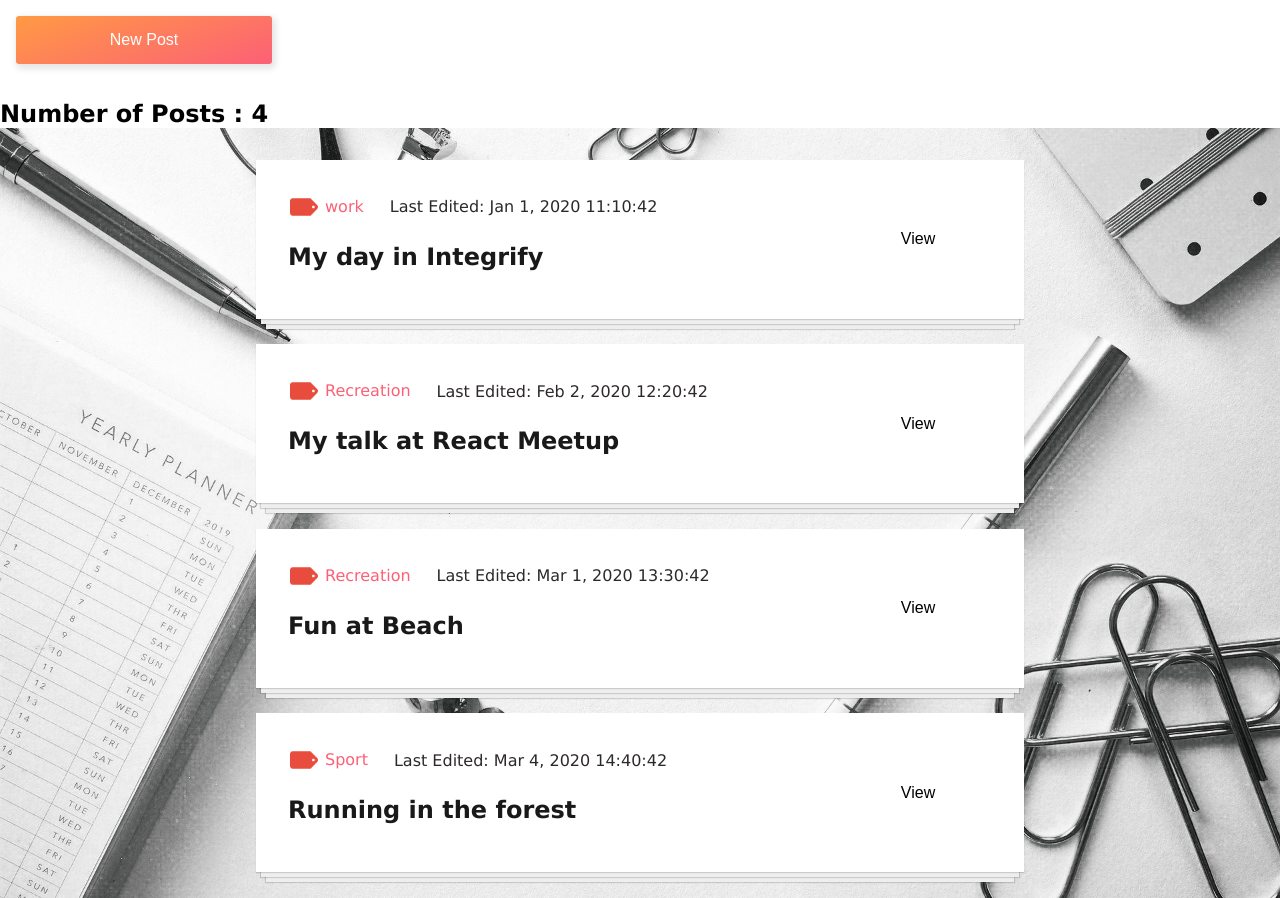
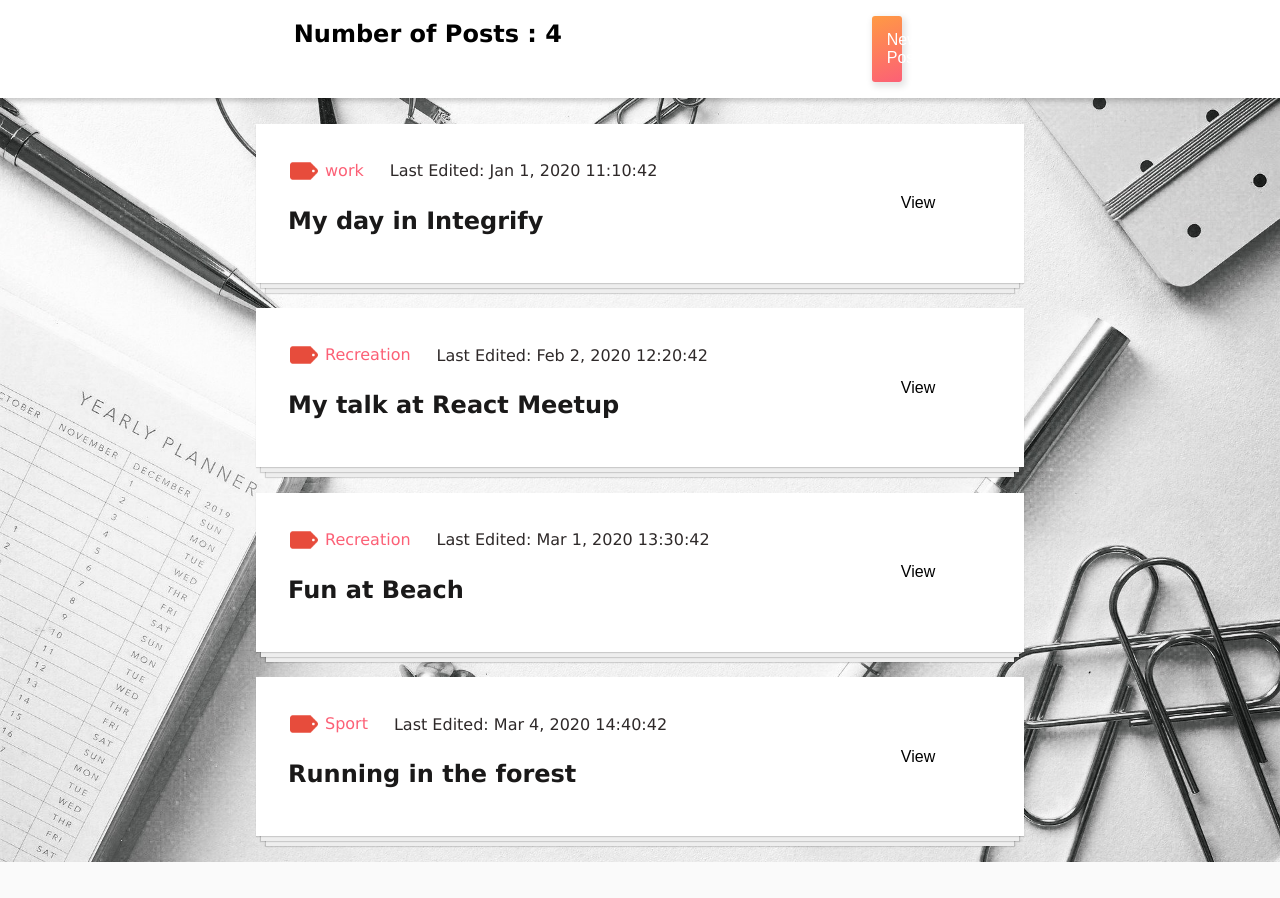
Before and after one commit to rmahato64/react-route, a React (Create React App) app: page / in a window 1280 px wide. After the commit the page ends 862 px from the top, so only its background shows below. Built offline with nearby package versions, Linux system fonts and the light colour scheme.

Commit message:
styling forever

```diff
--- a/src/components/Posts.js
+++ b/src/components/Posts.js
@@ -10,8 +10,12 @@ const Posts = ({posts,deletePost,editPost}) => {
             <div>
                 <div className="header">
                  <div className="header-wrapper">
+                 <div>
+                 <h2>Number of Posts : {posts.length}</h2>
+                 </div>
+                 <div>
                     <Link to = '/newpost'><button className='addPost-btn'>New Post</button></Link>
-                    <h2>Number of Posts : {posts.length}</h2>
+                    </div>
                 </div>
                 </div>
 
--- a/src/index.css
+++ b/src/index.css
@@ -40,10 +40,14 @@ button, input {
 .header{
     background-color: white;
     margin-top:-50px;
+    box-shadow: 2px 2px 5px 1px rgba(0,0,0,0.2);
 
 }
 .header-wrapper {
 width: 100%;
+display: flex;
+flex-direction: row;
+justify-content: space-evenly;
 
 
 }
```
